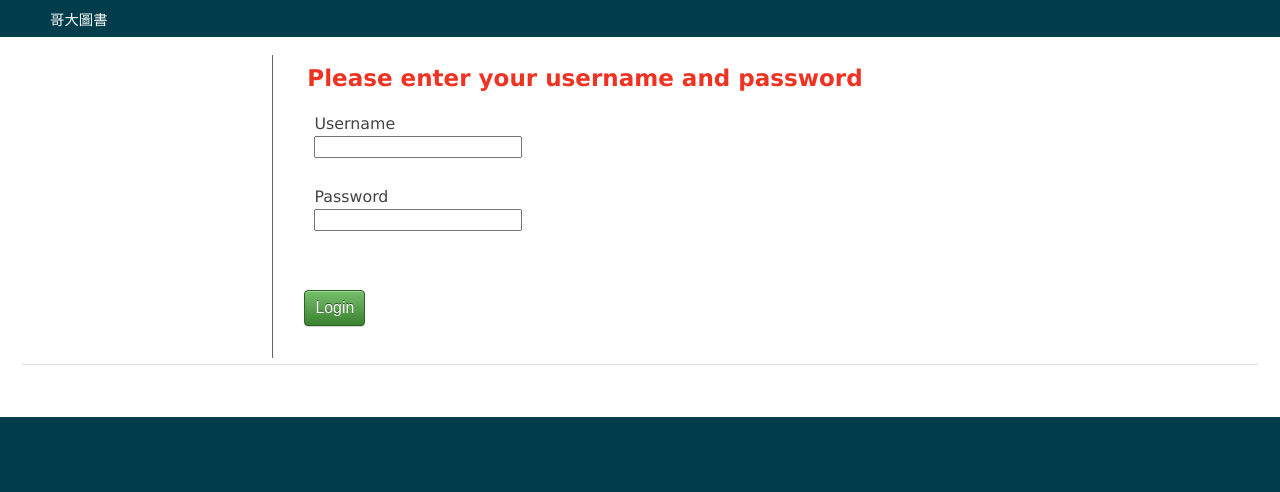
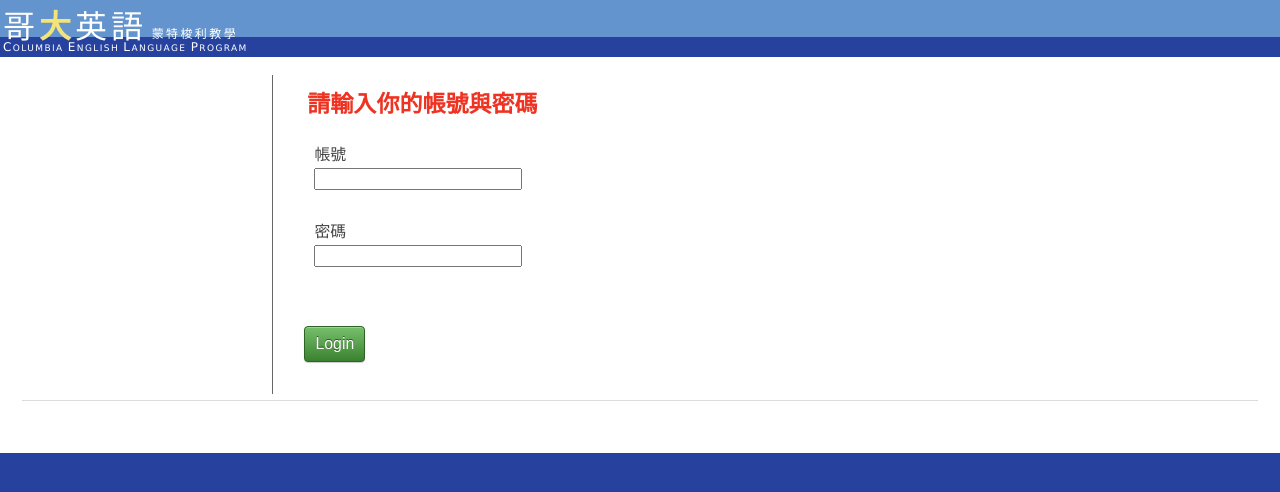
Before and after one commit to googlecode-mirror/double-l-bookmanagement, a CakePHP app: the page made by cakephp/app/View/Users/login.ctp in a window 1280 px wide. Shown: the top 492 px of the page. Run offline with PHP 8.4 and a stand-in for CakePHP, Linux system fonts and the light colour scheme; the template is opened without the code that fills it, so the values that code supplies are empty; form fields are guessed from the names that the template uses; some libraries are stand-ins or nearby versions.

Commit message:
1. 修改登入畫面, 符合買方規格 2. 修改 Header Logo 符合買方規格

```diff
--- a/cakephp/app/Controller/UsersController.php
+++ b/cakephp/app/Controller/UsersController.php
@@ -34,7 +34,7 @@ class UsersController extends AppController {
 				$this->Session->write('isLogin', true);
 				$this->redirect($this->Auth->redirect());
 			} else {
-				$this->Session->setFlash(__('Invalid username or password, try again'));
+				$this->Session->setFlash(__('錯誤的帳號或密碼,請在輸入一次'));
 			}
 		}
 	}
--- a/cakephp/app/View/Elements/default_header.ctp
+++ b/cakephp/app/View/Elements/default_header.ctp
@@ -50,8 +50,12 @@
 </head>
 <body>
 	<div id="container">
-		<div id="header">
-			<div style="float:left;"><h1>哥大圖書</h1></div>
+		<div id="header" sytle="clear:left; float:left; background: #6494CD;">
+
+			<div style="float:left; height:27px;">
+				<span style="letter-spacing: 4.0px; font-size:32px;">哥<b style="color:#F3E378;">大</b>英語</span>
+				<span style="letter-spacing: 2.4px; font-size:12px;">蒙特梭利教學</font></span>
+			</div>
 			<div id="menu_div" style="float:left;">
 				<?php
 					if($this->Session->read('user_role'))
@@ -76,6 +80,7 @@
 			?>
 			</div>
 
-
-
 		</div>
+		<div style="clear:left; float:left; padding: 3px 3px;">
+			<span style="letter-spacing: 1.4px; font-size:9px"><span style="font-size:12px;">C</span>OLUMBIA <span style="font-size:12px;">E</span>NGLISH <span style="font-size:12px;">L</span>ANGUAGE <span style="font-size:12px;">P</span>ROGRAM</span>
+		</div>
--- a/cakephp/app/View/Layouts/login.ctp
+++ b/cakephp/app/View/Layouts/login.ctp
@@ -1,5 +1,5 @@
 <?php echo $this->element('default_header'); ?>
-		<div id="content">
+		<div id="content" style="background:#F3E378;">
 			<table>
 				<tr>
 					<td>
--- a/cakephp/app/View/Users/login.ctp
+++ b/cakephp/app/View/Users/login.ctp
@@ -2,10 +2,10 @@
 <?php echo $this->Session->flash('auth'); ?>
 <?php echo $this->Form->create('User'); ?>
     <fieldset>
-        <legend><?php echo __('Please enter your username and password'); ?></legend>
+        <legend><?php echo __('請輸入你的帳號與密碼'); ?></legend>
     <?php
-        echo $this->Form->input('username');
-        echo $this->Form->input('password');
+        echo $this->Form->input('username', array('label'=>'帳號'));
+        echo $this->Form->input('password', array('label'=>'密碼'));
     ?>
     </fieldset>
 <?php echo $this->Form->end(__('Login')); ?>
--- a/cakephp/app/webroot/css/cake.generic.css
+++ b/cakephp/app/webroot/css/cake.generic.css
@@ -23,7 +23,7 @@
 
 /** General Style Info **/
 body {
-	background: #003d4c;
+	background: #26429E;
 	color: #fff;
 	font-family:'lucida grande',verdana,helvetica,arial,sans-serif;
 	font-size:90%;
@@ -78,7 +78,9 @@ p {
 }
 
 #header{
-	padding: 10px 20px;
+	padding: 1px 3px;
+	background: #6494CD;
+	height: 35px;
 }
 #header h1 {
 	line-height:20px;
```
